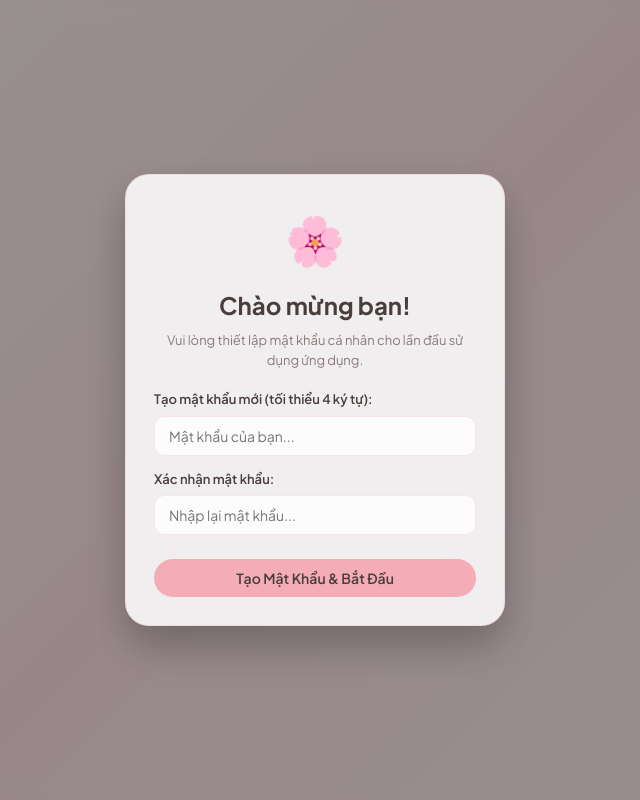
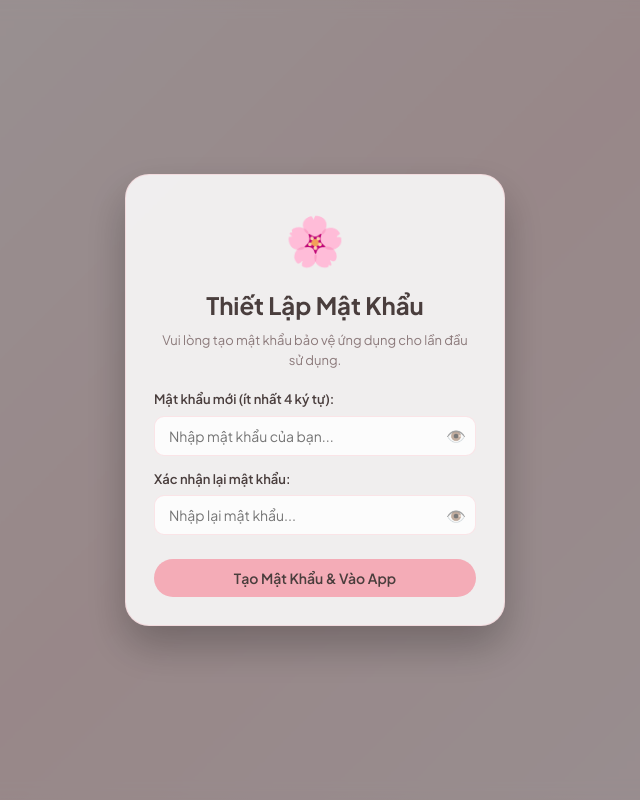
Before and after one commit to phuongthao911/web_theodoi_chukyKN, a Flask app: page / in a window 1280 px wide. Shown: the whole page, without its empty margins (325-965 px from the left). Run offline with Flask 3, Linux system fonts and the light colour scheme; data comes from the database, SQL or seed files in the repository.

Commit message:
Enhance Login UI: simple password-only authentication with show/hide toggle

```diff
--- a/static/css/style.css
+++ b/static/css/style.css
@@ -631,6 +631,31 @@ header {
   outline: none;
 }
 
+.password-wrapper {
+  position: relative;
+  display: flex;
+  align-items: center;
+}
+
+.password-wrapper .form-control {
+  padding-right: 42px;
+}
+
+.toggle-pw-btn {
+  position: absolute;
+  right: 10px;
+  background: transparent;
+  border: none;
+  cursor: pointer;
+  font-size: 16px;
+  opacity: 0.6;
+  transition: opacity 0.2s ease;
+}
+
+.toggle-pw-btn:hover {
+  opacity: 1;
+}
+
 [data-dark="true"] .form-control {
   background: rgba(15, 23, 42, 0.6);
   color: #fff;
--- a/static/js/app.js
+++ b/static/js/app.js
@@ -24,6 +24,18 @@ function showToast(msg) {
   toast.textContent = msg;
   toast.classList.add('show');
   setTimeout(() => { toast.classList.remove('show'); }, 3000);
+}
+
+// Toggle Password Show/Hide
+function togglePasswordVisibility(inputId, btn) {
+  const input = document.getElementById(inputId);
+  if (input.type === 'password') {
+    input.type = 'text';
+    btn.textContent = '🙈';
+  } else {
+    input.type = 'password';
+    btn.textContent = '👁️';
+  }
 }
 
 // Modal Helpers
--- a/templates/index.html
+++ b/templates/index.html
@@ -11,43 +11,52 @@
 </head>
 <body>
 
-  <!-- Fullscreen First-Time Setup Modal -->
+  <!-- Fullscreen First-Time Setup Modal (Chỉ xuất hiện lần đầu tiên sử dụng) -->
   <div class="modal-backdrop" id="setupModal">
     <div class="modal-content lock-screen-box">
       <div class="lock-icon">🌸</div>
-      <h2 style="margin-bottom: 8px;">Chào mừng bạn!</h2>
+      <h2 style="margin-bottom: 8px;">Thiết Lập Mật Khẩu</h2>
       <p style="font-size: 13px; color: var(--text-muted); margin-bottom: 20px;">
-        Vui lòng thiết lập mật khẩu cá nhân cho lần đầu sử dụng ứng dụng.
+        Vui lòng tạo mật khẩu bảo vệ ứng dụng cho lần đầu sử dụng.
       </p>
       <div class="form-group" style="text-align: left;">
-        <label>Tạo mật khẩu mới (tối thiểu 4 ký tự):</label>
-        <input type="password" id="setupPassword" class="form-control" placeholder="Mật khẩu của bạn..." required>
+        <label>Mật khẩu mới (ít nhất 4 ký tự):</label>
+        <div class="password-wrapper">
+          <input type="password" id="setupPassword" class="form-control" placeholder="Nhập mật khẩu của bạn..." required>
+          <button type="button" class="toggle-pw-btn" onclick="togglePasswordVisibility('setupPassword', this)">👁️</button>
+        </div>
       </div>
       <div class="form-group" style="text-align: left;">
-        <label>Xác nhận mật khẩu:</label>
-        <input type="password" id="setupPasswordConfirm" class="form-control" placeholder="Nhập lại mật khẩu..." required>
+        <label>Xác nhận lại mật khẩu:</label>
+        <div class="password-wrapper">
+          <input type="password" id="setupPasswordConfirm" class="form-control" placeholder="Nhập lại mật khẩu..." required>
+          <button type="button" class="toggle-pw-btn" onclick="togglePasswordVisibility('setupPasswordConfirm', this)">👁️</button>
+        </div>
       </div>
-      <button class="btn btn-primary" style="width: 100%; justify-content: center; margin-top: 10px;" onclick="submitSetup()">Tạo Mật Khẩu & Bắt Đầu</button>
+      <button class="btn btn-primary" style="width: 100%; justify-content: center; margin-top: 10px;" onclick="submitSetup()">Tạo Mật Khẩu & Vào App</button>
     </div>
   </div>
 
-  <!-- Fullscreen Lock Screen Modal -->
+  <!-- Fullscreen Lock / Login Screen (Đăng nhập đơn giản bằng Mật khẩu) -->
   <div class="modal-backdrop" id="lockModal">
     <div class="modal-content lock-screen-box">
-      <div class="lock-icon">🔒</div>
-      <h2 style="margin-bottom: 8px;">Ứng Dụng Đang Khóa</h2>
+      <div class="lock-icon">🔐</div>
+      <h2 style="margin-bottom: 8px;">Đăng Nhập</h2>
       <p style="font-size: 13px; color: var(--text-muted); margin-bottom: 20px;">
-        Nhập mật khẩu riêng tư để truy cập dữ liệu chu kỳ.
+        Nhập mật khẩu cá nhân để truy cập ứng dụng.
       </p>
       <div class="form-group" style="text-align: left;">
-        <label>Mật khẩu của bạn:</label>
-        <input type="password" id="lockPassword" class="form-control" placeholder="Nhập mật khẩu..." onkeyup="if(event.key==='Enter') submitLogin()">
+        <label>Mật khẩu truy cập:</label>
+        <div class="password-wrapper">
+          <input type="password" id="lockPassword" class="form-control" placeholder="Nhập mật khẩu..." onkeyup="if(event.key==='Enter') submitLogin()">
+          <button type="button" class="toggle-pw-btn" onclick="togglePasswordVisibility('lockPassword', this)">👁️</button>
+        </div>
       </div>
-      <button class="btn btn-primary" style="width: 100%; justify-content: center; margin-top: 10px;" onclick="submitLogin()">Mở Khóa App</button>
+      <button class="btn btn-primary" style="width: 100%; justify-content: center; margin-top: 12px; font-size: 15px; padding: 12px;" onclick="submitLogin()">🔓 Đăng Nhập</button>
     </div>
   </div>
 
-  <!-- Main Container -->
+  <!-- Main Container (Chỉ hiển thị khi Đăng Nhập thành công) -->
   <div class="container" id="appMain" style="display: none;">
     <!-- Header -->
     <header>
@@ -122,7 +131,7 @@
           <div class="stat-icon">⏱️</div>
         </div>
         <div class="stat-value" id="statMedianCycle">28 ngày</div>
-        <div class="stat-subtitle" id="statAvgPeriod">Hành kinh: 5 ngày (3-6 kỳ gần đây)</div>
+        <div class="stat-subtitle" id="statAvgPeriod">Hành kinh: 5 ngày (3-6 kỳ gần nhất)</div>
       </div>
     </div>
 
@@ -366,11 +375,17 @@
       </div>
       <div class="form-group">
         <label>Mật khẩu hiện tại:</label>
-        <input type="password" id="oldPassword" class="form-control" required>
+        <div class="password-wrapper">
+          <input type="password" id="oldPassword" class="form-control" required>
+          <button type="button" class="toggle-pw-btn" onclick="togglePasswordVisibility('oldPassword', this)">👁️</button>
+        </div>
       </div>
       <div class="form-group">
         <label>Mật khẩu mới:</label>
-        <input type="password" id="newPassword" class="form-control" required>
+        <div class="password-wrapper">
+          <input type="password" id="newPassword" class="form-control" required>
+          <button type="button" class="toggle-pw-btn" onclick="togglePasswordVisibility('newPassword', this)">👁️</button>
+        </div>
       </div>
       <div style="display: flex; justify-content: flex-end; gap: 8px; margin-top: 20px;">
         <button class="btn btn-secondary" onclick="closeModal('changePasswordModal')">Hủy</button>
```
